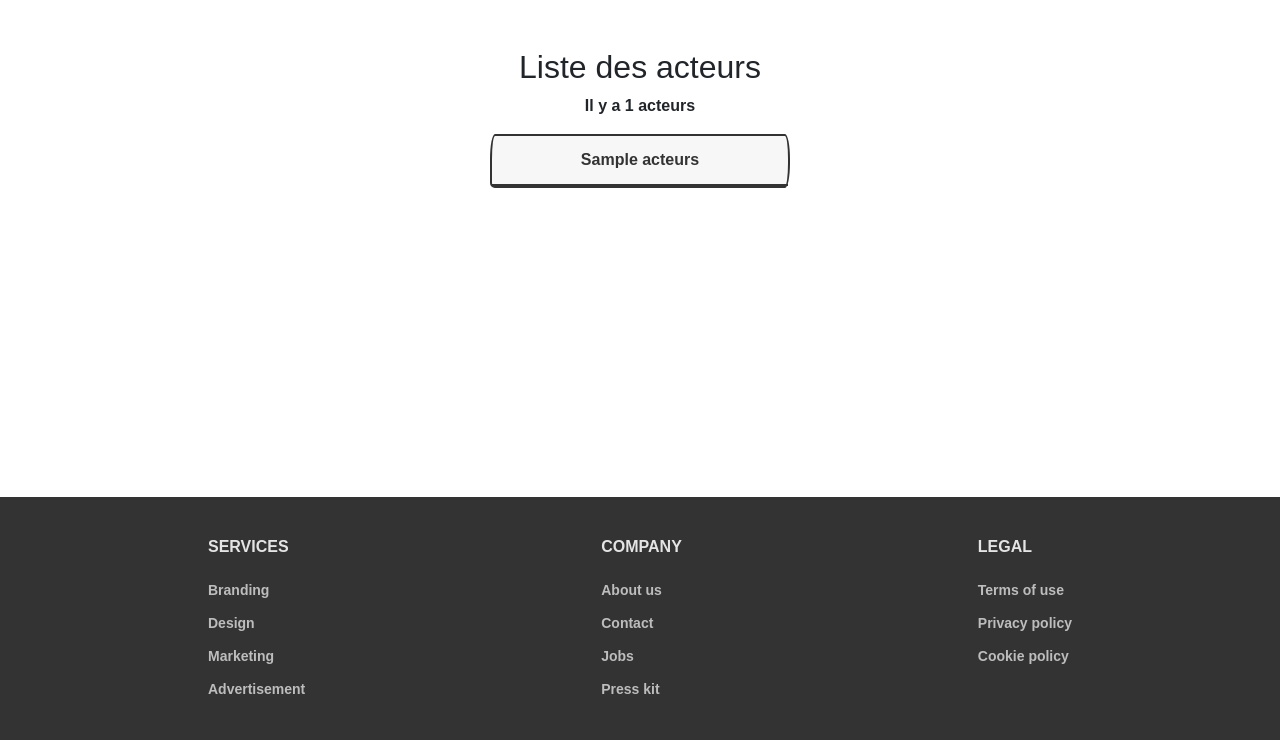
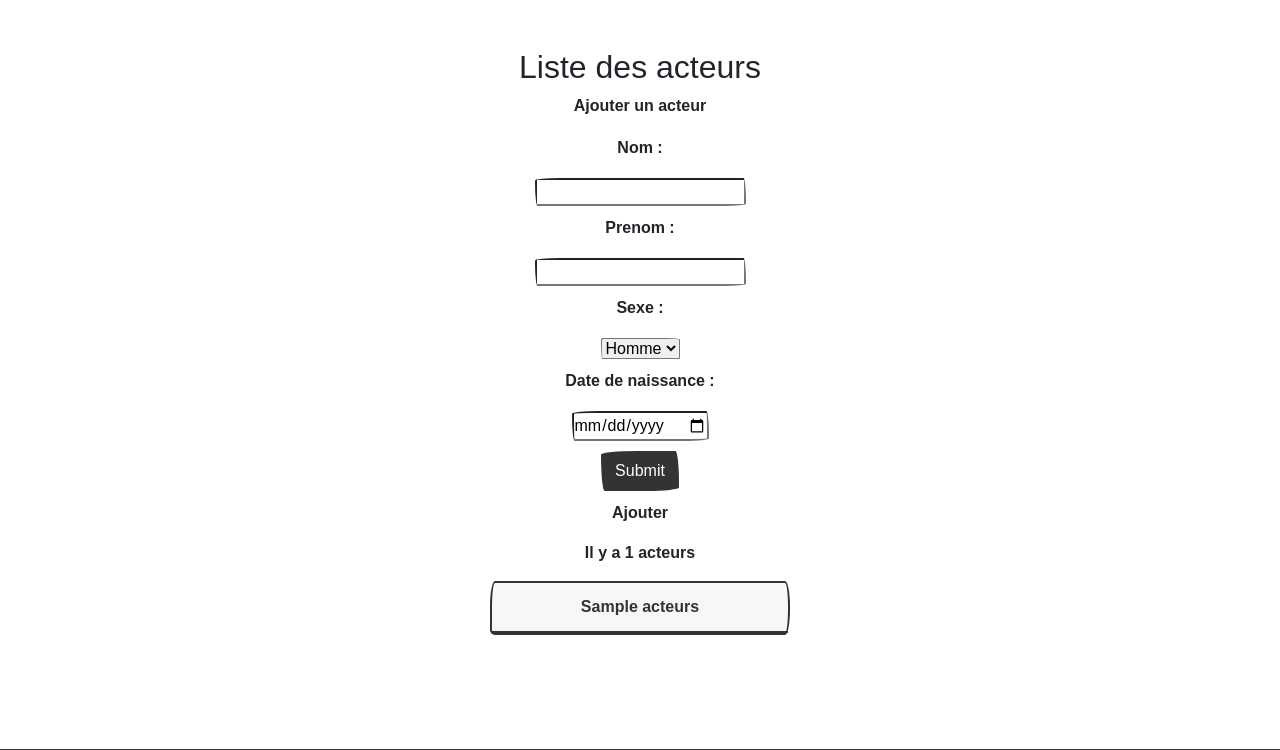
Before and after one commit to IvanVeltz/Cinema, a PHP site: template view/listeActeurs.php in a window 1280 px wide. Shown: the part 60-810 px from the top of the page. Run offline with PHP 8.4, Linux system fonts and the light colour scheme; the template is opened without the code that fills it: most values are stand-ins (such as "Sample title", 1, 10 or a date in 2020); some libraries are stand-ins or nearby versions; some web fonts are replaced.

Commit message:
ajout acteur et realisateur

```diff
--- a/controller/CategorieController.php
+++ b/controller/CategorieController.php
@@ -21,7 +21,8 @@ class CategorieController{
     // Ajouter une catégorie
     public function ajoutCategorie(){
         if (isset($_POST['submit'])){
-            $categorie = htmlspecialchars($_POST['submit']);
+            $categorie = filter_input(INPUT_POST, "nom_categorie", FILTER_SANITIZE_FULL_SPECIAL_CHARS);
+            if($categorie){
                 $pdo = Connect::seConnecter();
                 $requete = $pdo->prepare('
                     INSERT INTO genre (type)
@@ -31,6 +32,7 @@ class CategorieController{
                     'type'=>$categorie
                 ]);
             }
+        }
 
         header("Location:index.php?action=categorie");
     }
--- a/index.php
+++ b/index.php
@@ -24,8 +24,10 @@ if(isset($_GET['action'])){
         case "detailFilm" : $ctrlFilm->detailFilm($id); break;
         case "listeActeurs" : $ctrlActeur->listeActeurs(); break;
         case "detailActeur" : $ctrlActeur->detailActeur($id); break;
+        case "ajoutActeur" : $ctrlActeur->ajoutActeur(); break;
         case "listeRealisateurs" : $ctrlRealisateur->listeRealisateurs(); break;
         case "detailRealisateur" : $ctrlRealisateur->detailRealisateur($id); break;
+        case "ajoutRealisateur" : $ctrlRealisateur->ajoutRealisateur(); break;
         case "categorie" : $ctrlCategorie->categorie(); break;
         case "ajoutCategorie" : $ctrlCategorie->ajoutCategorie(); break;
 
--- a/public/css/style.css
+++ b/public/css/style.css
@@ -111,12 +111,10 @@ form div{
     flex-direction: column;
     justify-content: center;
     align-items: center;
+    gap: 10px;
 }
 
-form div div{
-    display: flex;
-    flex-direction: row;
-}
+
 
 
 .navbar a{
--- a/view/categorie.php
+++ b/view/categorie.php
@@ -5,8 +5,8 @@
     <div class="input-group mb-3">
         <label for="input-genre">Ajouter une catégorie</label>
     <div>
-        <input type="text" id="input-genre" name="submit">
-        <button class="btn btn-primary" type="submit" >Ajouter</button>
+        <input type="text" id="input-genre" name="nom_categorie">
+        <input class="btn btn-primary" type="submit" name="submit">Ajouter</input>
     </div>
     </div>
 </form>
--- a/view/listeActeurs.php
+++ b/view/listeActeurs.php
@@ -1,5 +1,24 @@
 <?php ob_start(); ?>
-
+<!-- Ajout d'un acteur  -->
+<form action="index.php?action=ajoutActeur" method="post">
+    <div class="input-group mb-3">
+        <label for="input-genre">Ajouter un acteur</label>
+    <div>
+        <label for="input-nom">Nom :</label>
+        <input type="text" id="input-nom" name="nom">
+        <label for="input-prenom">Prenom :</label>
+        <input type="text" id="input-prenom" name="prenom">
+        <label for="select-sexe">Sexe :</label>
+        <select id="select-sexe" name="sexe">
+            <option value="Homme">Homme</option>
+            <option value="Femme">Femme</option>
+        </select>
+        <label for="input-ddn">Date de naissance :</label>
+        <input type="date" id="input-ddn" name="ddn">
+        <input class="btn btn-primary" type="submit" name="submit">Ajouter</input>
+    </div>
+    </div>
+</form>
 <p>Il y a <?= $requete1->rowCount() ?> acteurs</p>
 
 <div class="container-acteurs">
--- a/view/listeFilms.php
+++ b/view/listeFilms.php
@@ -1,7 +1,9 @@
 <?php ob_start(); ?>
 
+
+
+
 <p>Il y a <?= $requete->rowCount() ?> films</p>
-
 
 <div class="container-films">
 <?php
```
Also changed, not shown: controller/ActeurController.php (+38 -4 lines), controller/RealisateurController.php (+34 -0 lines), view/listeRealisateurs.php (+20 -0 lines). Lines whose indentation alone changed are shown as unchanged.
